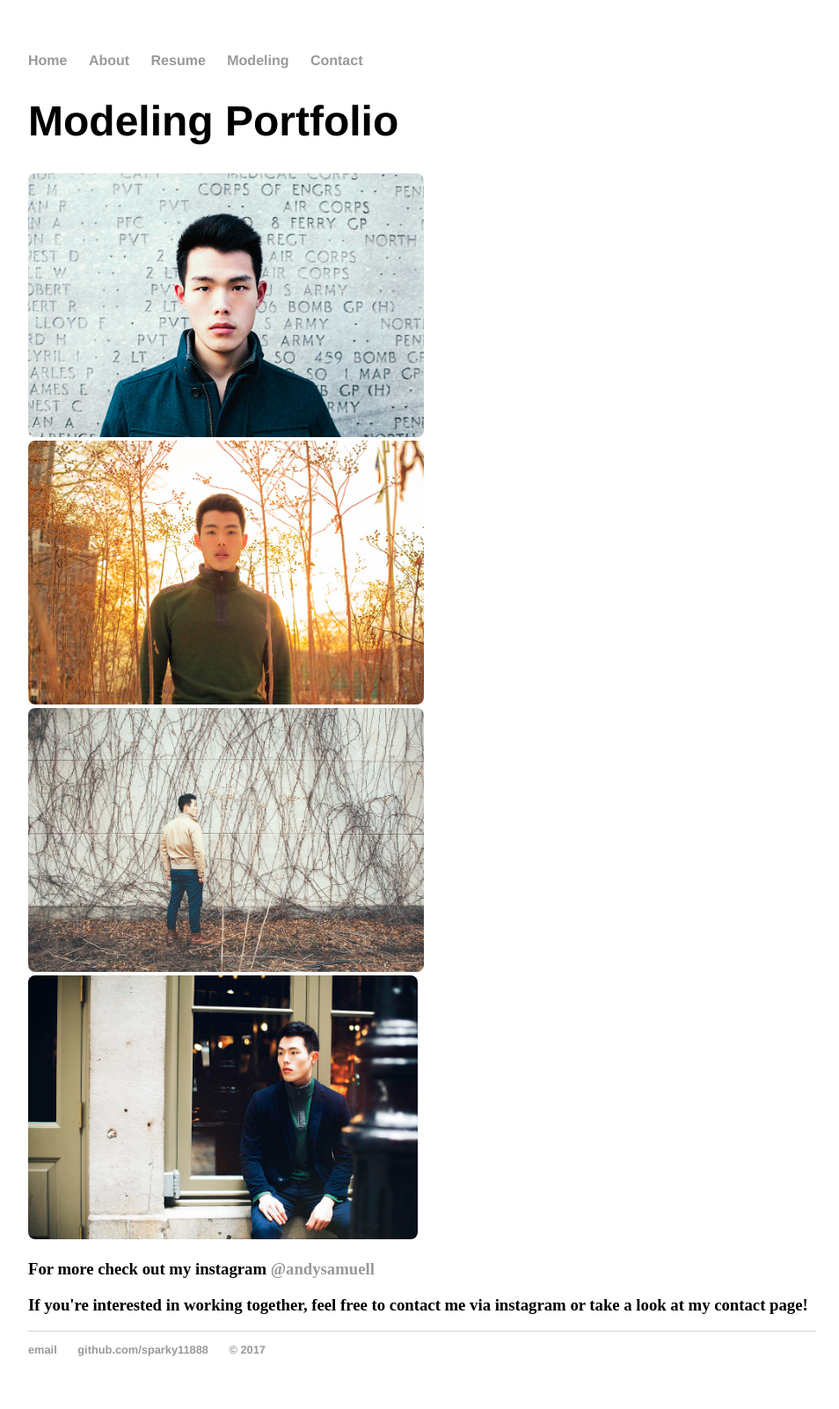
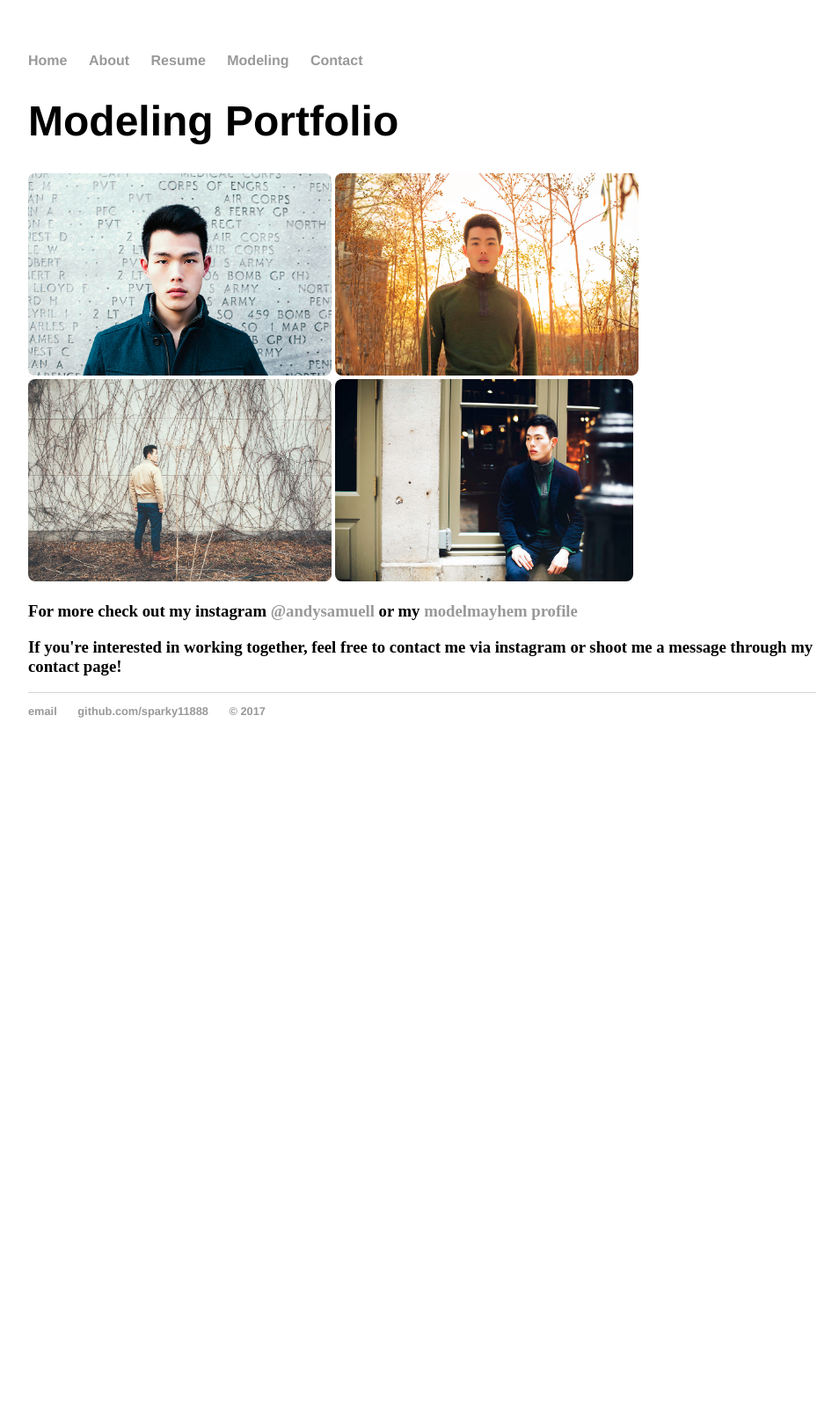
Before and after one commit to sparky11888/andysamuell, a Jekyll site: the page built from modeling/index.html, in a window 1280 px wide. Shown: the whole page at 88% size, without its empty margins (160-1114 px from the left). Built offline with Jekyll 4.4.1, drawn with Linux system fonts in a browser that asks for light colours; after the commit the page ends 900 px from its top, so only the background shows below that.

Commit message:
Edited modeling page and added profiles

```diff
--- a/modeling/index.html
+++ b/modeling/index.html
@@ -6,9 +6,9 @@
 	<h1>Modeling Portfolio</h1>
 	{% for image in site.static_files %}
 		{% if image.path contains 'img/model/' %}
-			<img style="height:300px;" src="{{ site.baseurl }}{{ image.path }}" alt="model image" />
+			<img style="height:230px;" src="{{ site.baseurl }}{{ image.path }}" alt="model image" />
 		{% endif %}
 	{% endfor %}
-	<h3>For more check out my instagram <a href="https://www.instagram.com/andysamuell" alt="link to instagram account">@andysamuell</a></h3>
-	<h3>If you're interested in working together, feel free to contact me via instagram or take a look at my contact page!</h3>
+	<h3>For more check out my instagram <a href="https://www.instagram.com/andysamuell" alt="link to instagram account">@andysamuell</a> or my <a href="http://www.modelmayhem.com/andysamuell" alt="link to model mayhem profile">modelmayhem profile</a></h3>
+	<h3>If you're interested in working together, feel free to contact me via instagram or shoot me a message through my contact page!</h3>
 </div><!-- /.blurb -->
```
